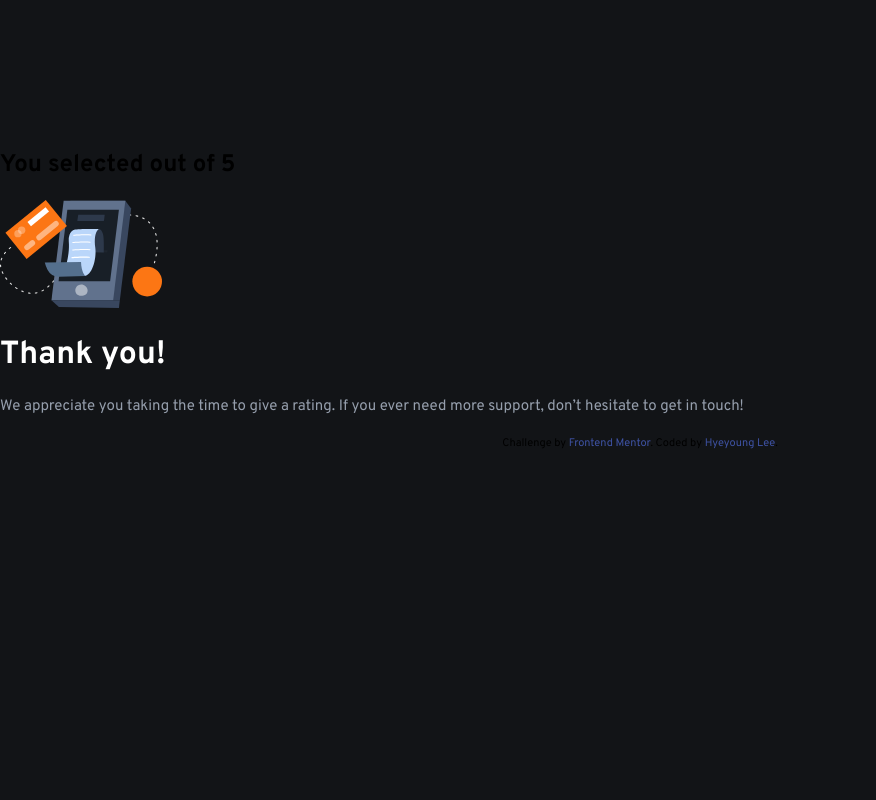
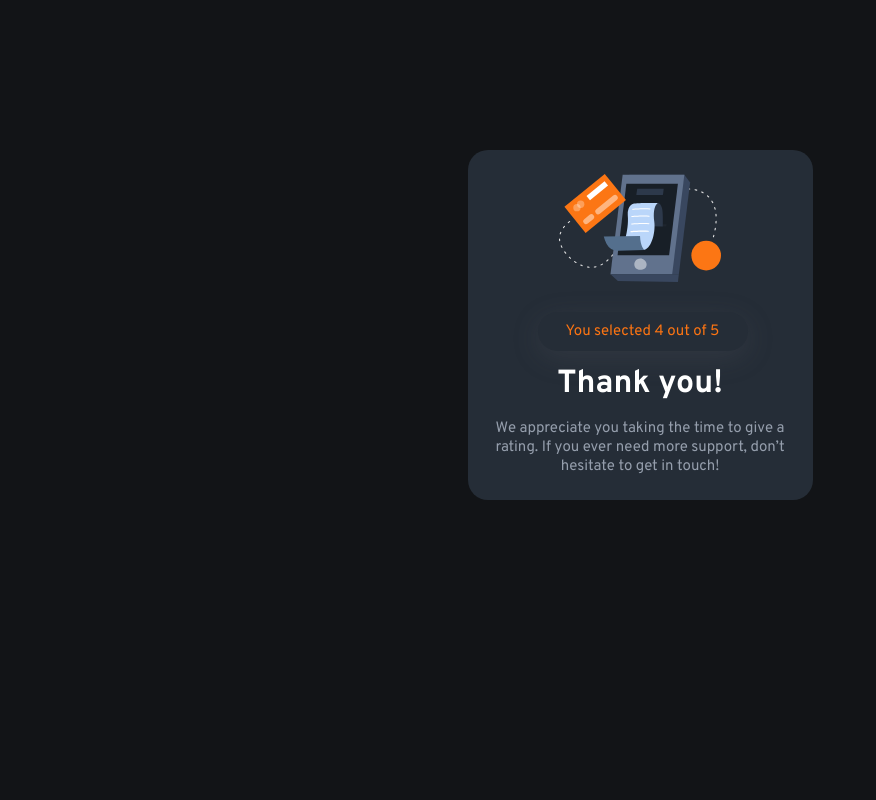
Before and after one commit to HakunaMatata9115/interactive-rating-component-main, a plain HTML site: page index.html in a window 1280 px wide. Shown: the part 1480-2280 px from the top of the page, without its empty margins (0-876 px from the left). Before the commit the page ends 1930 px from the top, so only its background shows below. Drawn offline with Linux system fonts and the light colour scheme.

Commit message:
💄 Add thankyou state component CSS

```diff
--- a/index.html
+++ b/index.html
@@ -24,6 +24,7 @@
       .attribution {
         font-size: 11px;
         text-align: center;
+        color: white;
       }
       .attribution a {
         color: hsl(228, 45%, 44%);
@@ -54,14 +55,14 @@
 
     <!-- Thank you state start -->
     <div class="thankyou-state-component">
-      <h2>You selected out of 5</h2>
       <img
         class="thankyou-image"
         src="./images/illustration-thank-you.svg"
         alt="thankyou-image"
       />
+      <h2>You selected 4 out of 5</h2>
       <!-- Add rating here -->
-      <h1>Thank you!</h1>
+      <h1 class="thankyou-title">Thank you!</h1>
       <p>
         We appreciate you taking the time to give a rating. If you ever need
         more support, don’t hesitate to get in touch!
--- a/style.css
+++ b/style.css
@@ -108,9 +108,10 @@ body {
 .rating-title {
   margin-top: 55px;
   margin-bottom: 15px;
+  font-size: 2rem;
 }
 
-p {
+.rating-state-component p {
   margin-top: 0;
   margin-bottom: 20px;
 }
@@ -133,7 +134,7 @@ p {
   box-shadow: rgba(100, 100, 111, 0.2) 0px 7px 29px 0px;
 }
 
-button {
+.rating-state-component button {
   border: none;
   width: 250px;
   height: 40px;
@@ -144,6 +145,49 @@ button {
 }
 
 /* Thankyou State Component */
+.thankyou-state-component {
+  display: flex;
+  flex-direction: column;
+  justify-content: center;
+  align-items: flex-start;
+  background-color: var(--color-dark-blue);
+  max-width: 345px;
+  height: 350px;
+  margin: 50% auto;
+  padding: 0 25px;
+  border-radius: 20px;
+}
+
+.thankyou-image {
+  display: block;
+  margin: 0 auto;
+  padding-top: 50px;
+}
+
+h2 {
+  width: 210px;
+  height: 50px;
+  border-radius: 30px;
+  background-color: var(--color-dark-blue);
+  color: var(--color-orange);
+  font-size: var(--font-medium);
+  font-weight: var(--weight-medium);
+  padding: 10px 10px;
+  margin-left: 45px;
+  margin-top: 30px;
+  text-align: center;
+  box-shadow: rgba(100, 100, 111, 0.2) 0px 7px 29px 0px;
+}
+
+.thankyou-title {
+  margin: 0 auto;
+  font-size: 2rem;
+}
+
+.thankyou-state-component p {
+  text-align: center;
+  margin-bottom: 50px;
+}
 
 
 /* >=1440 (Desktop) */
```
